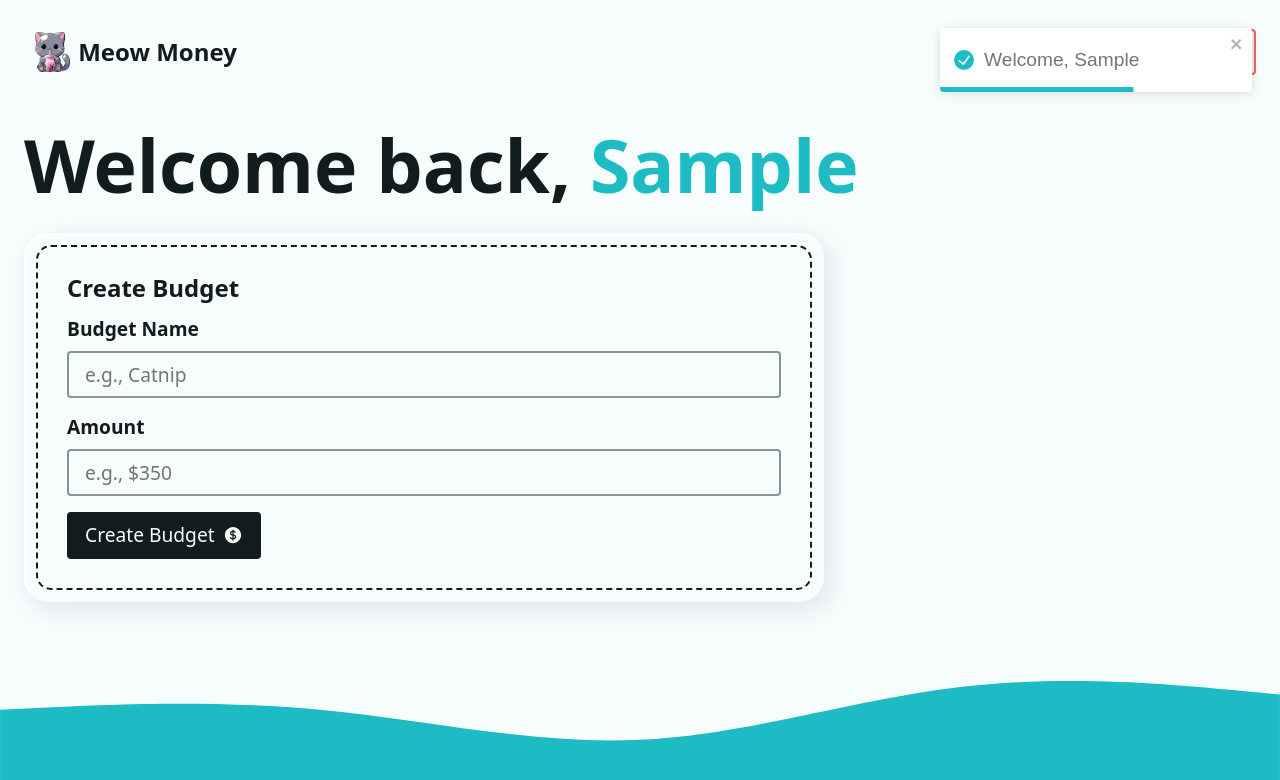
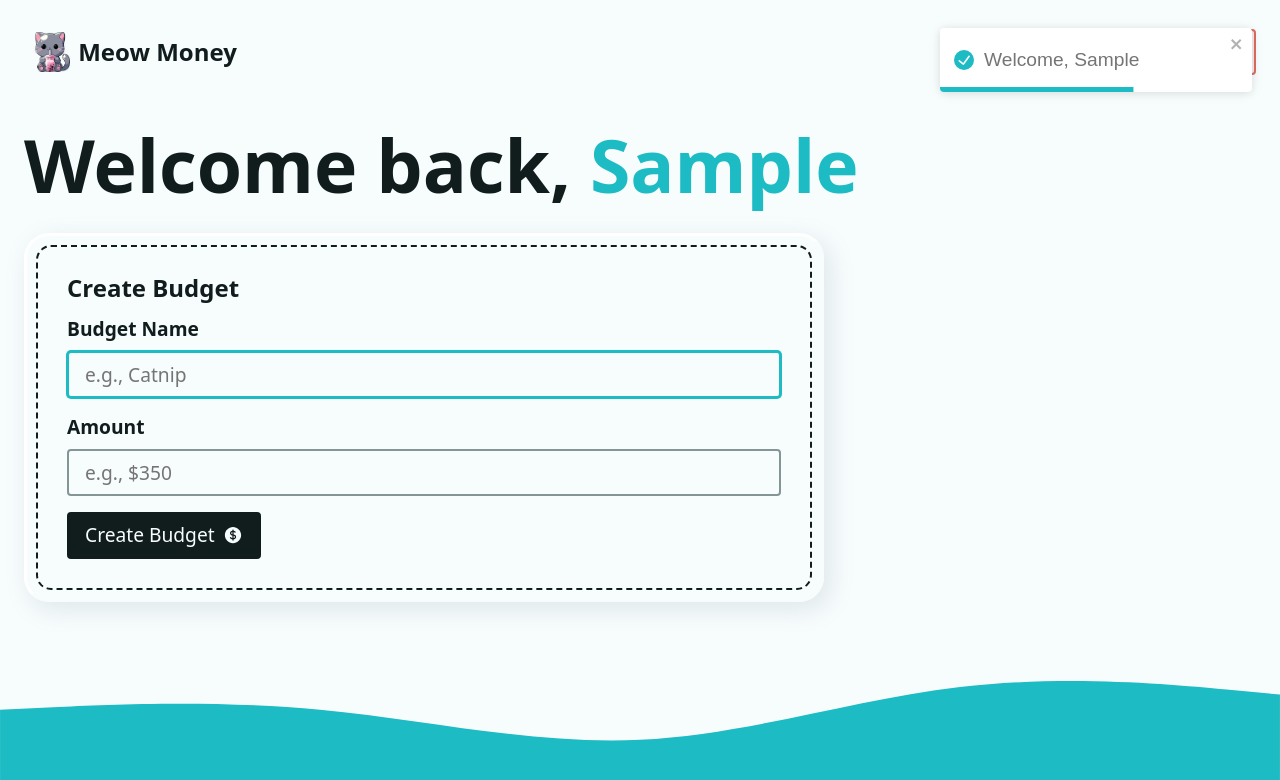
Before and after one commit to latinawhocodes/expense-app-react, a React (Vite) app: page / in a window 1280 px wide. Both pictures are taken after typing "Sample" into the empty fields and a click on the button "Create Account". Shown: the top 780 px of the page. Built offline with nearby package versions, Linux system fonts and the light colour scheme.

Commit message:
add delay and focus

```diff
--- a/src/components/AddBudgetForm.jsx
+++ b/src/components/AddBudgetForm.jsx
@@ -7,10 +7,12 @@ const AddBudgetForm = () => {
     const isSubmitting = fetcher.state == "submitting";
 
     const formRef = useRef();
+    const focusRef = useRef();
 
     useEffect(() => {
         if (!isSubmitting) {
             formRef.current.reset()
+            focusRef.current.focus()
         }
     }, [isSubmitting])
 
@@ -30,6 +32,7 @@ const AddBudgetForm = () => {
                     id="newBudget"
                     placeholder="e.g., Catnip"
                     required
+                    ref={focusRef}
                     />
                 </div>
                 <div className="grid-xs">
@@ -46,7 +49,7 @@ const AddBudgetForm = () => {
                 </div>
 
                 <input type="hidden" name="_action" value="createBudget"/>
-                <button type="submit" className="btn btn--dark">
+                <button type="submit" className="btn btn--dark" disabled={isSubmitting}>
                     <span>Create Budget</span>
                     <CurrencyDollarIcon width={20}/>
                 </button>
```
